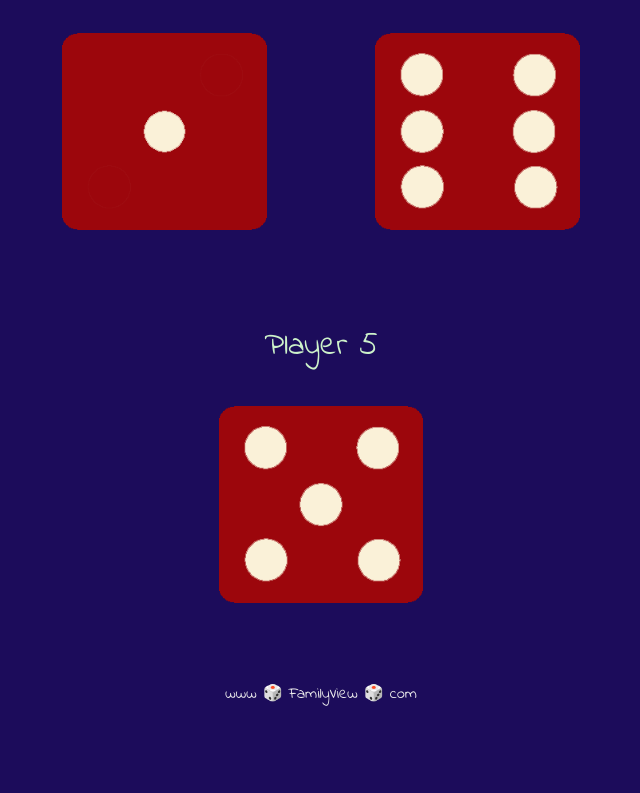
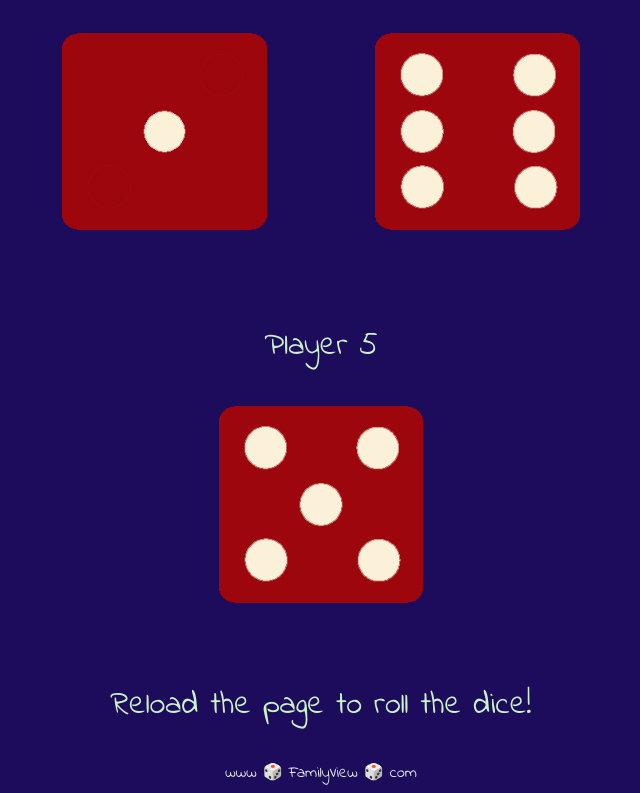
Before and after one commit to hr21don/Virtual-Dice-Roller-Game, a plain HTML site: page index.html in a window 1280 px wide. Shown: the part 861-1654 px from the top of the page, without its empty margins (319-959 px from the left). Before the commit the page ends 1575 px from the top, so only its background shows below. Drawn offline with Linux system fonts and the light colour scheme.

Commit message:
Updated Instructions

```diff
--- a/index.html
+++ b/index.html
@@ -1,5 +1,6 @@
 <!DOCTYPE html>
 <html lang="en" dir="ltr">
+
 <head>
   <meta charset="utf-8">
   <title>Virtual Dice Roller Game</title>
@@ -7,10 +8,11 @@
   <link href="https://fonts.googleapis.com/css?family=Indie+Flower|Lobster" rel="stylesheet">
 
 </head>
+
 <body>
 
   <div class="container">
-      <h1 id= "conditions">Refresh Me</h1>
+    <h1 id="conditions">Refresh Me</h1>
     <div class="dice">
       <p>Player 1</p>
       <img class="img1" src="images/dice6.png">
@@ -37,9 +39,10 @@
     </div>
 
 </body>
-
+<script src="index.js" charset="utf-8"></script>
 <footer>
-    <script src="index.js" charset="utf-8"></script>
+  <p>Reload the page to roll the dice!</p>
   www 🎲 FamilyView 🎲 com
 </footer>
+
 </html>
```
Lines whose indentation alone changed are shown as unchanged.
